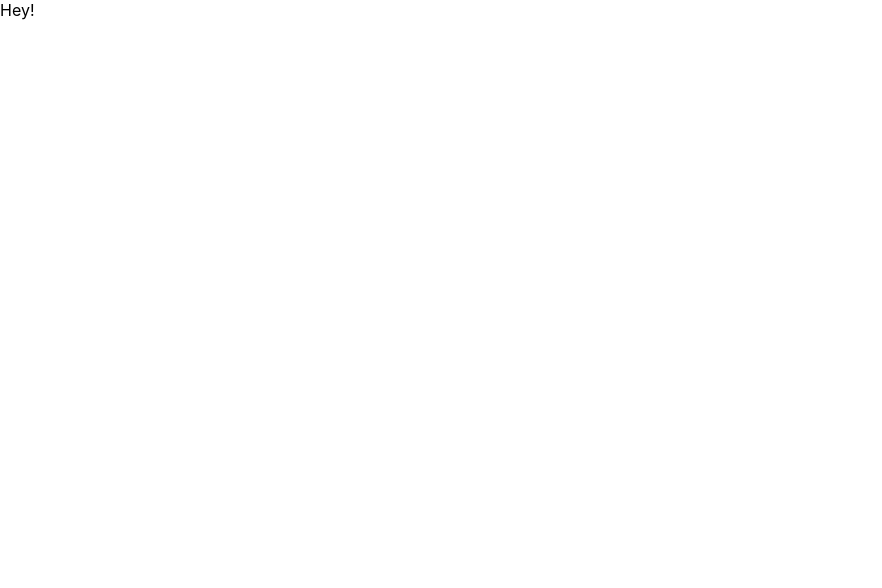
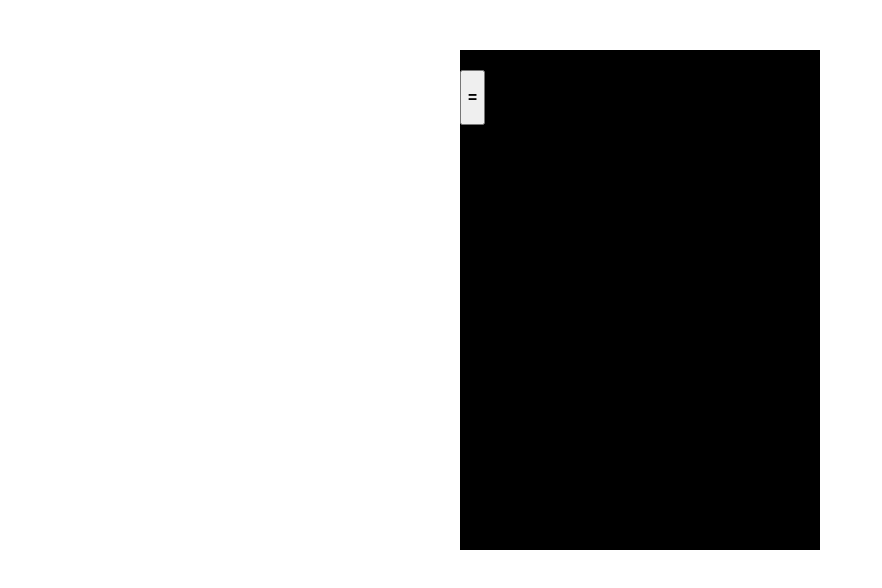
Before and after one commit to kevmhughes/javascript-calculator, a React (Create React App) app: page / in a window 1280 px wide. Shown: the top 588 px of the page, without its empty margins (0-882 px from the left). Built offline with nearby package versions, Linux system fonts and the light colour scheme.

Commit message:
Add display and buttons components along with corresponding css files

```diff
--- /dev/null
+++ b/src/App.css
@@ -0,0 +1,3 @@
+#root {
+  margin-top: 50px;
+}
--- a/src/App.js
+++ b/src/App.js
@@ -1,10 +1,14 @@
 import React, { Component } from 'react';
+import Display from './components/display/display'
+import Buttons from './components/buttons/buttons'
+import './App.css';
 
 class App extends Component {
   render() {
     return (
-      <div id="calculator">
-        Hey!
+      <div id="calculator" style={{width:'360px', backgroundColor:'black', marginLeft:'auto', marginRight:'auto', height:'500px' }}>
+        < Display />
+        < Buttons />
       </div>
     );
   }
--- /dev/null
+++ b/src/components/buttons/buttons.jsx
@@ -0,0 +1,20 @@
+import React, { Component } from 'react';
+import './buttons.css';
+
+export default class Buttons extends Component {
+  constructor(props) {
+    super(props);
+    this.state = {
+    };
+  }
+
+  render() {
+    return (
+        <div>
+            <button id='equals'>
+                <h3>=</h3>
+            </button>
+        </div>
+    );
+  }
+}
--- /dev/null
+++ b/src/components/display/display.jsx
@@ -0,0 +1,18 @@
+import React, { Component } from 'react';
+import './display.css';
+
+export default class Display extends Component {
+  constructor(props) {
+    super(props);
+    this.state = {
+    };
+  }
+
+  render() {
+    return (
+        <div>
+            Hey 2
+        </div>
+    );
+  }
+}
```
Also changed, not shown: src/components/buttons/buttons.css (added), src/components/display/display.css (added).
